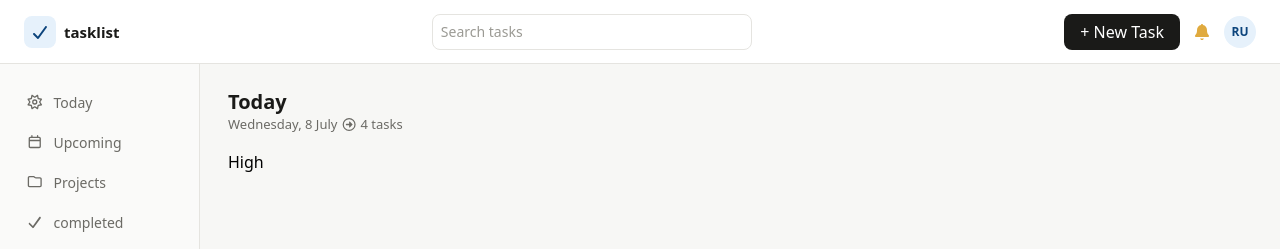
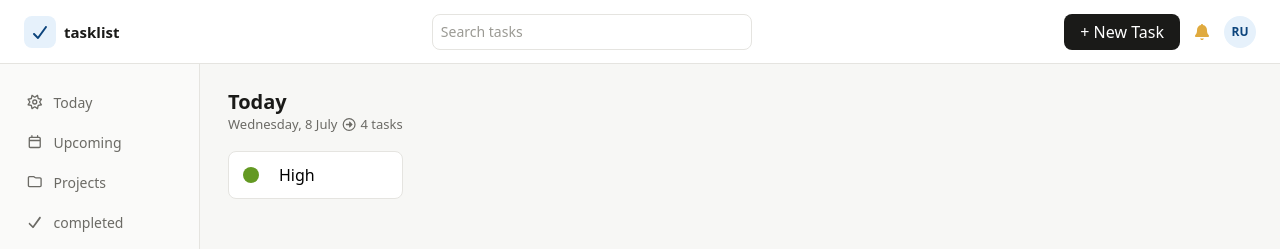
Before and after one commit to AlainRegisDev88/to-do-app, a React (Vite) app in the folder to-do-app/: page / in a window 1280 px wide. Shown: the top 249 px of the page. Built offline with nearby package versions, Linux system fonts and the light colour scheme; no server answers.

Commit message:
add task section, task card, checkbox(checked and unckecked) stylings

```diff
--- a/to-do-app/src/components/HomePage.css
+++ b/to-do-app/src/components/HomePage.css
@@ -28,7 +28,36 @@
 
 /* task section */
 
-.task-
+.task-section{
+    display: flex;
+    flex-direction: row;
+    gap: 8px;
+}
+
+.task-card{
+    display: flex;
+    gap: 10px;
+    align-items: center;
+    background-color: var(--surface-2);
+    border: 0.5px solid var(--border);
+    border-radius: var(--radius-sm);
+    padding: 12px 14px;
+    width: 100%;
+}
+
+.task-card .checkbox{
+    width: 16px;
+    height: 16px;
+    border-radius: 50%;
+    border: 1.5px solid var(--border-strong);
+    cursor: pointer;
+}
+
+.task-card .checked{
+    background-color: var(--fill-success);
+    border: none;
+    cursor: default;
+}
 
 /*
 <section className="tasks-section">
@@ -37,13 +66,7 @@
 <div className="task-title task-active"></div>
 <div className="priority-tag priority-high">High</div>
 
-Background	#FFFFFF
-Border	0.5px solid #E5E4E0 (plain — not border-strong)
-Radius	8px
-Padding	12px 14px
-Gap between cards	8px vertical
-Checkbox (unchecked)	16×16px circle, border 1.5px solid #D1D0CA (this IS border-strong, deliberately heavier so the empty state is visible)
-Checkbox (checked)	16×16px circle, filled #639922, no border
+
 Task title (active)	14px / #1A1A18
 Task title (done)	14px / #9B9A94, strikethrough
 Priority tag — high	bg #FCEBEB, text #791F1F, 11px weight 500, padding 2px 8px, radius 8px
```
